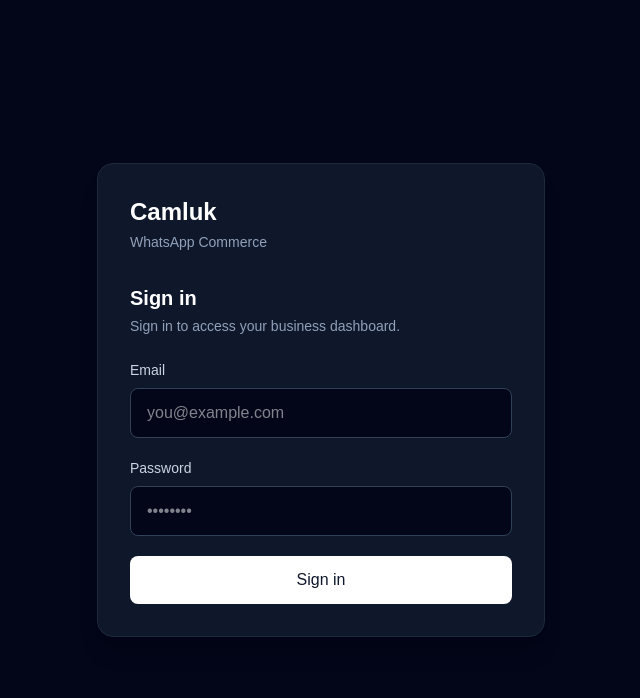
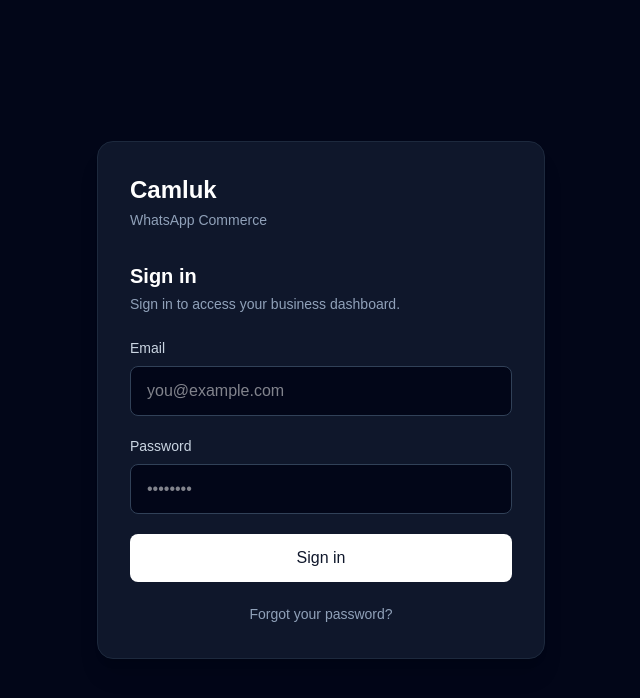
Before and after one commit to Luke-Manyamazi/camluk-whatsapp-commerce, a Next.js app in the folder apps/web/: page /login in a window 1280 px wide. Shown: the top 698 px of the page, without its empty margins (319-959 px from the left). Built offline with nearby package versions, Linux system fonts and the light colour scheme; no server answers.

Commit message:
feat(auth): add secure password recovery entry point

```diff
--- a/apps/web/app/login/page.tsx
+++ b/apps/web/app/login/page.tsx
@@ -1,6 +1,7 @@
 "use client";
 
 import { FormEvent, useState } from "react";
+import Link from "next/link";
 import { useRouter } from "next/navigation";
 import { supabase } from "@/lib/supabase";
 
@@ -48,14 +49,12 @@ export default function LoginPage() {
 
     const result = await response.json();
 
-    console.log("Authenticated API response:", JSON.stringify(result, null, 2));
-
     if (!response.ok) {
       setError(
         result?.message ||
           "Authentication succeeded, but the API rejected the token.",
       );
-
+      await supabase.auth.signOut();
       setLoading(false);
       return;
     }
@@ -69,13 +68,11 @@ export default function LoginPage() {
       <div className="w-full max-w-md rounded-2xl border border-slate-800 bg-slate-900 p-8 shadow-xl">
         <div className="mb-8">
           <h1 className="text-2xl font-bold text-white">Camluk</h1>
-
           <p className="mt-1 text-sm text-slate-400">WhatsApp Commerce</p>
         </div>
 
         <div className="mb-6">
           <h2 className="text-xl font-semibold text-white">Sign in</h2>
-
           <p className="mt-1 text-sm text-slate-400">
             Sign in to access your business dashboard.
           </p>
@@ -83,13 +80,9 @@ export default function LoginPage() {
 
         <form onSubmit={handleLogin} className="space-y-5">
           <div>
-            <label
-              htmlFor="email"
-              className="mb-2 block text-sm font-medium text-slate-300"
-            >
+            <label htmlFor="email" className="mb-2 block text-sm font-medium text-slate-300">
               Email
             </label>
-
             <input
               id="email"
               type="email"
@@ -103,13 +96,9 @@ export default function LoginPage() {
           </div>
 
           <div>
-            <label
-              htmlFor="password"
-              className="mb-2 block text-sm font-medium text-slate-300"
-            >
+            <label htmlFor="password" className="mb-2 block text-sm font-medium text-slate-300">
               Password
             </label>
-
             <input
               id="password"
               type="password"
@@ -136,6 +125,12 @@ export default function LoginPage() {
             {loading ? "Signing in..." : "Sign in"}
           </button>
         </form>
+
+        <div className="mt-5 text-center">
+          <Link href="/forgot-password" className="text-sm text-slate-400 underline-offset-4 hover:text-white hover:underline">
+            Forgot your password?
+          </Link>
+        </div>
       </div>
     </main>
   );
```
